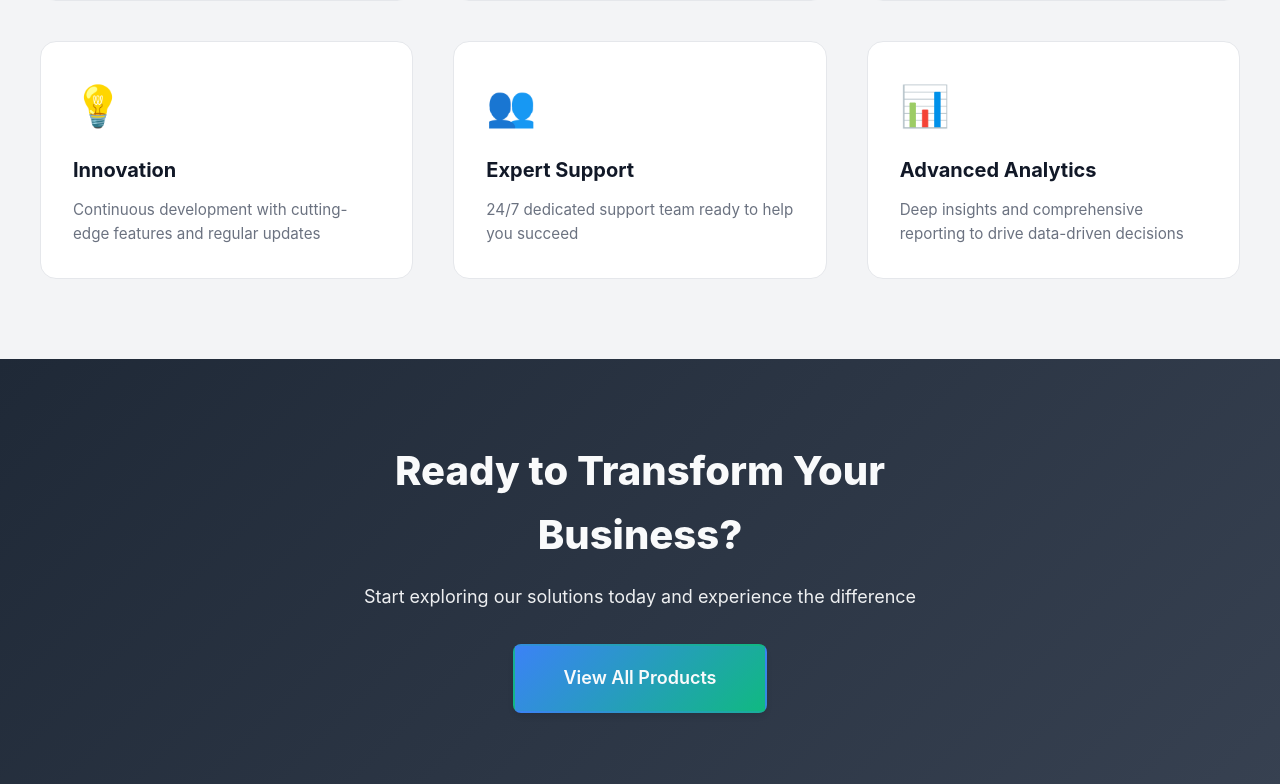
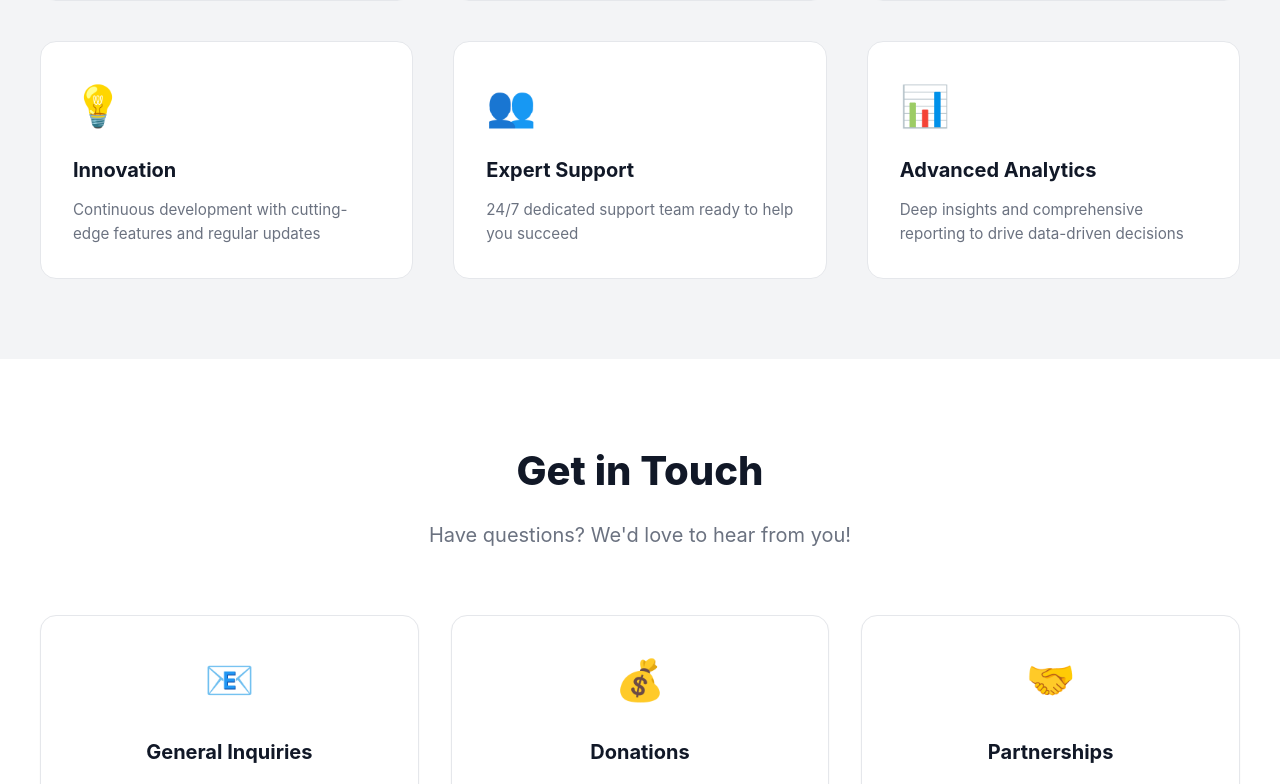
Before and after one commit to sarahangwen/GSS-landing-Page, a React (Vite) app: page / in a window 1280 px wide. Shown: the part 2016-2800 px from the top of the page. Built offline with nearby package versions, Linux system fonts and the light colour scheme.

Commit message:
Add contact page with email contacts and update company name to GSS System Innovators

```diff
--- a/src/App.css
+++ b/src/App.css
@@ -396,6 +396,71 @@ body {
   line-height: 1.6;
 }
 
+/* Contact Section */
+.contact {
+  padding: 5rem 2rem;
+  background-color: var(--bg-light);
+}
+
+.contact-container {
+  max-width: 1200px;
+  margin: 0 auto;
+}
+
+.contact-grid {
+  display: grid;
+  grid-template-columns: repeat(auto-fit, minmax(280px, 1fr));
+  gap: 2rem;
+}
+
+.contact-card {
+  background: var(--bg-light);
+  border: 1px solid var(--border-color);
+  border-radius: 1rem;
+  padding: 2rem;
+  transition: all 0.3s ease;
+  text-align: center;
+  display: flex;
+  flex-direction: column;
+  align-items: center;
+  box-shadow: var(--shadow-sm);
+}
+
+.contact-card:hover {
+  transform: translateY(-8px);
+  box-shadow: var(--shadow-xl);
+  border-color: var(--secondary-color);
+}
+
+.contact-icon {
+  font-size: 2.5rem;
+  margin-bottom: 1.5rem;
+}
+
+.contact-card h3 {
+  font-size: 1.25rem;
+  font-weight: 700;
+  margin-bottom: 1rem;
+  color: var(--text-primary);
+}
+
+.contact-card p {
+  color: var(--text-secondary);
+  font-size: 1rem;
+}
+
+.contact-card a {
+  color: var(--secondary-color);
+  text-decoration: none;
+  font-weight: 600;
+  transition: all 0.3s ease;
+}
+
+.contact-card a:hover {
+  color: var(--tertiary-color);
+  text-decoration: underline;
+}
+
 /* CTA Section */
 .cta {
   padding: 5rem 2rem;
--- a/src/App.tsx
+++ b/src/App.tsx
@@ -42,7 +42,7 @@ function App() {
       {/* Navigation */}
       <nav className="navbar">
         <div className="nav-container">
-          <div className="logo">GSS</div>
+          <div className="logo">GSS System Innovators</div>
           <div className="nav-links">
             <a href="#products">Products</a>
             <a href="#features">Features</a>
@@ -149,6 +149,60 @@ function App() {
         </div>
       </section>
 
+      {/* Contact Section */}
+      <section id="contact" className="contact">
+        <div className="contact-container">
+          <div className="section-header">
+            <h2>Get in Touch</h2>
+            <p>Have questions? We'd love to hear from you!</p>
+          </div>
+
+          <div className="contact-grid">
+            <div className="contact-card">
+              <div className="contact-icon">📧</div>
+              <h3>General Inquiries</h3>
+              <p><a href="mailto:info@gss-tec.com">info@gss-tec.com</a></p>
+            </div>
+
+            <div className="contact-card">
+              <div className="contact-icon">💰</div>
+              <h3>Donations</h3>
+              <p><a href="mailto:donations@gss-tec.com">donations@gss-tec.com</a></p>
+            </div>
+
+            <div className="contact-card">
+              <div className="contact-icon">🤝</div>
+              <h3>Partnerships</h3>
+              <p><a href="mailto:partnership@gss-tec.com">partnership@gss-tec.com</a></p>
+            </div>
+
+            <div className="contact-card">
+              <div className="contact-icon">👔</div>
+              <h3>Human Resources</h3>
+              <p><a href="mailto:hr@gss-tec.com">hr@gss-tec.com</a></p>
+            </div>
+
+            <div className="contact-card">
+              <div className="contact-icon">👤</div>
+              <h3>Sales</h3>
+              <p><a href="mailto:sarah@gss-tec.com">sarah@gss-tec.com</a></p>
+            </div>
+
+            <div className="contact-card">
+              <div className="contact-icon">👤</div>
+              <h3>Management</h3>
+              <p><a href="mailto:Sylvia@gss-tec.com">Sylvia@gss-tec.com</a></p>
+            </div>
+
+            <div className="contact-card">
+              <div className="contact-icon">👤</div>
+              <h3>Operations</h3>
+              <p><a href="mailto:esther@gss-tec.com">esther@gss-tec.com</a></p>
+            </div>
+          </div>
+        </div>
+      </section>
+
       {/* CTA Section */}
       <section className="cta">
         <div className="cta-content">
@@ -163,7 +217,7 @@ function App() {
         <div className="footer-container">
           <div className="footer-content">
             <div className="footer-section">
-              <h4>GSS</h4>
+              <h4>GSS System Innovators</h4>
               <p>Enterprise solutions for modern businesses</p>
             </div>
             <div className="footer-section">
@@ -184,7 +238,7 @@ function App() {
             </div>
           </div>
           <div className="footer-bottom">
-            <p>&copy; 2024 GSS Technologies. All rights reserved.</p>
+            <p>&copy; 2024 GSS System Innovators. All rights reserved.</p>
           </div>
         </div>
       </footer>
```
